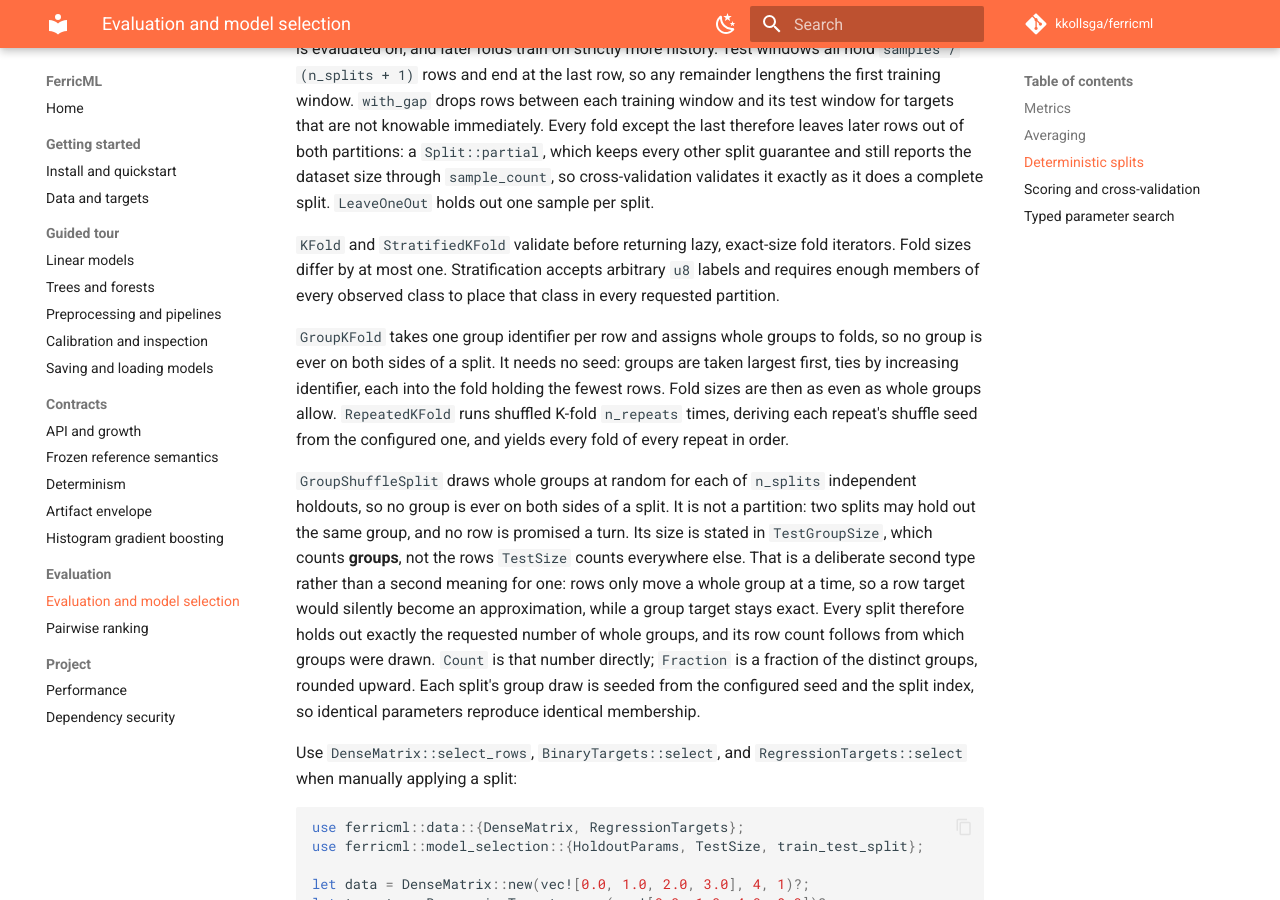
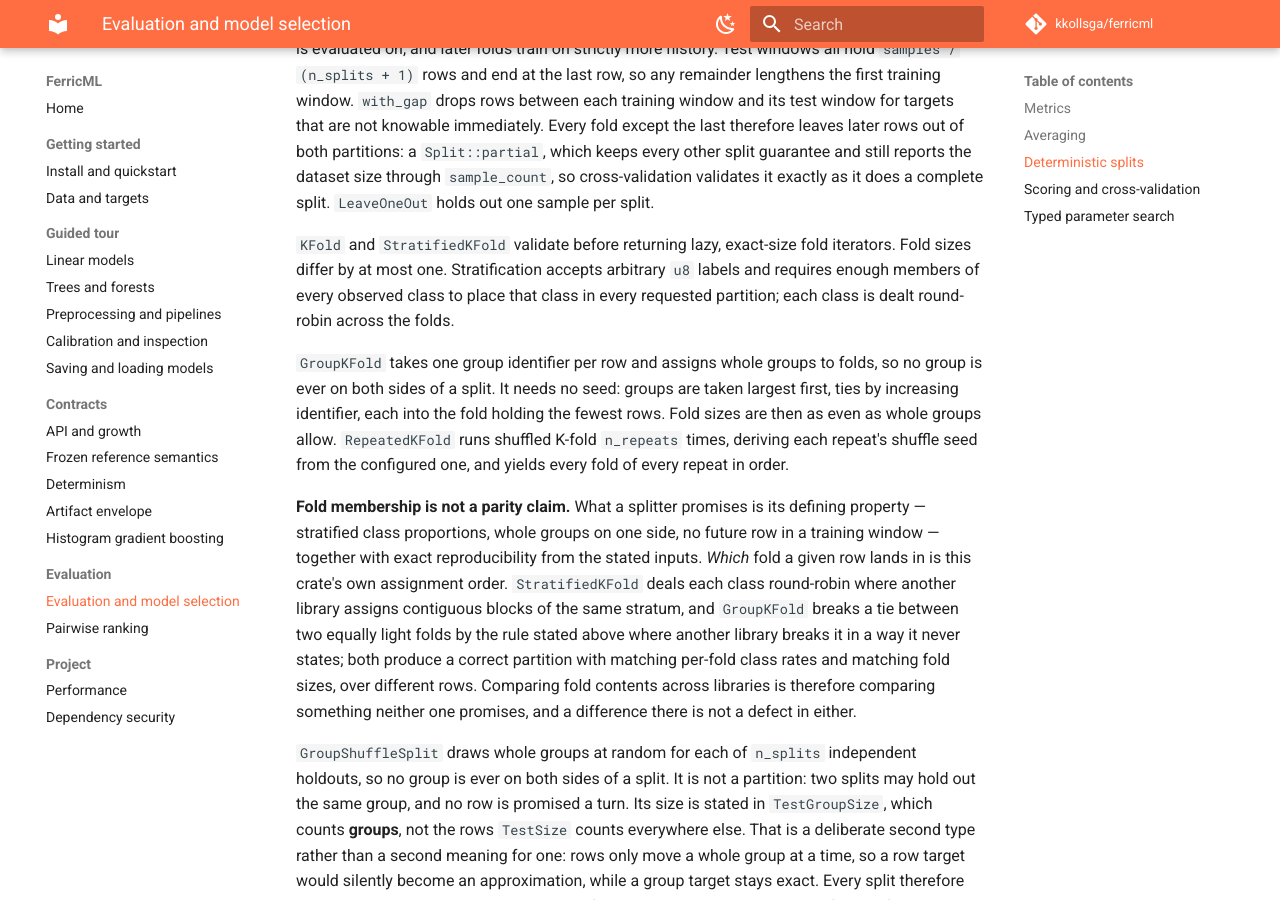
Before and after one commit to kkollsga/ferricml, an MkDocs documentation site: the page built from docs/evaluation-and-model-selection.md, in a window 1280 px wide and 900 px high, scrolled down 2139 px. Built offline with MkDocs 1.6.1 and Material for MkDocs 9.7.7, drawn with Linux system fonts in a browser that asks for light colours; comment, search, counter and statistics services are not loaded.

Commit message:
docs: say that splitter fold membership is not a parity claim
`StratifiedKFold` and `GroupKFold` both assign folds differently from the
comparison reference while preserving everything either splitter
actually promises, and nothing said so. A reader comparing fold contents
across libraries would reasonably file that as a defect.

Both types, and the evaluation guide, now separate the claim from the
assignment. `StratifiedKFold` deals each class round-robin; a library
that fills folds with contiguous blocks of the same stratum produces the
same per-fold class rates over entirely different rows. `GroupKFold`
states its two tie-breaks; a library that takes groups largest-first
into the lightest fold but breaks ties differently produces identical
fold sizes and the same integrity guarantee over a different
assignment. Measured on the 2026-07-26 sweep: per-fold positive rates
agree to four decimals, and GroupKFold's fold sizes are [194, 210, 209,
193, 194] on both sides with no group straddling a split.

The properties the new sentences name are the ones already asserted by
`stratified_folds_balance_every_class_and_global_size`,
`no_group_appears_on_both_sides_of_any_split` and
`folds_are_as_even_as_whole_groups_allow`, so no test is added for a
claim that is narrowed rather than made.

Documentation only. No assignment changes.

Co-Authored-By: Claude Opus 5 <noreply@anthropic.com>

```diff
--- a/docs/evaluation-and-model-selection.md
+++ b/docs/evaluation-and-model-selection.md
@@ -99,7 +99,8 @@ split. `LeaveOneOut` holds out one sample per split.
 `KFold` and `StratifiedKFold` validate before returning lazy, exact-size fold
 iterators. Fold sizes differ by at most one. Stratification accepts arbitrary
 `u8` labels and requires enough members of every observed class to place that
-class in every requested partition.
+class in every requested partition; each class is dealt round-robin across the
+folds.
 
 `GroupKFold` takes one group identifier per row and assigns whole groups to
 folds, so no group is ever on both sides of a split. It needs no seed: groups
@@ -108,6 +109,18 @@ holding the fewest rows. Fold sizes are then as even as whole groups allow.
 `RepeatedKFold` runs shuffled K-fold `n_repeats` times, deriving each repeat's
 shuffle seed from the configured one, and yields every fold of every repeat in
 order.
+
+**Fold membership is not a parity claim.** What a splitter promises is its
+defining property — stratified class proportions, whole groups on one side,
+no future row in a training window — together with exact reproducibility from
+the stated inputs. *Which* fold a given row lands in is this crate's own
+assignment order. `StratifiedKFold` deals each class round-robin where another
+library assigns contiguous blocks of the same stratum, and `GroupKFold` breaks
+a tie between two equally light folds by the rule stated above where another
+library breaks it in a way it never states; both produce a correct partition
+with matching per-fold class rates and matching fold sizes, over different
+rows. Comparing fold contents across libraries is therefore comparing something
+neither one promises, and a difference there is not a defect in either.
 
 `GroupShuffleSplit` draws whole groups at random for each of `n_splits`
 independent holdouts, so no group is ever on both sides of a split. It is not a
```
Also changed, not shown: CHANGELOG.md (+15 -0 lines), 2 other files.
